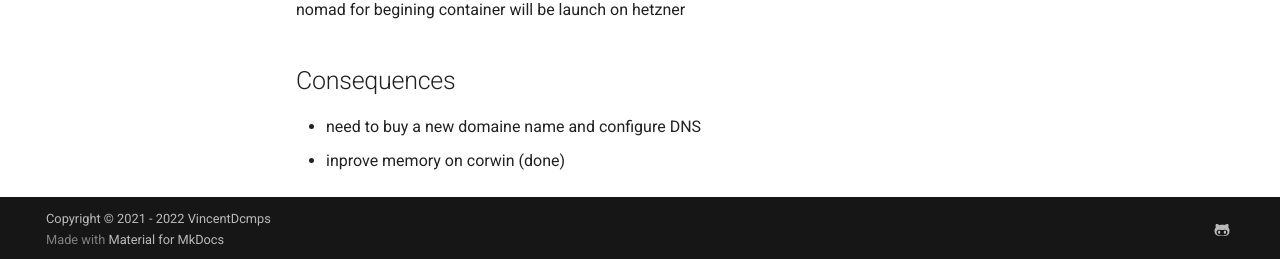
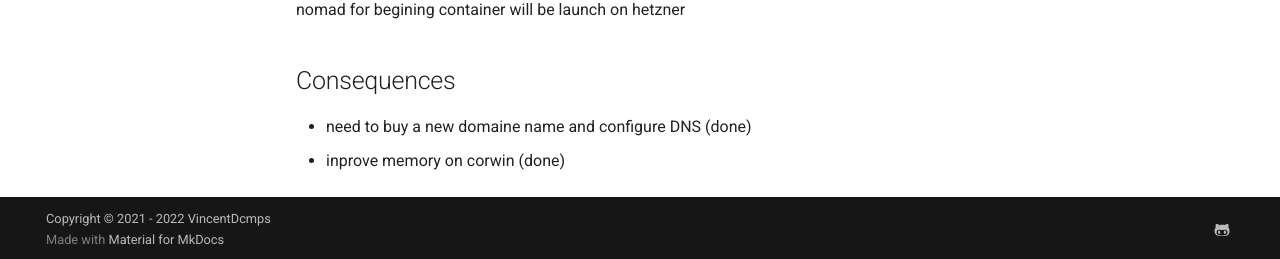
Before and after one commit to vincentDcmps/homelab, an MkDocs documentation site: the page built from docs/ADR/003-mailserver.md, in a window 1280 px wide and 900 px high, scrolled down 691 px. Shown: the part 638-897 px from the top of the window. Built offline with MkDocs 1.6.1 and Material for MkDocs 9.7.7, drawn with Linux system fonts in a browser that asks for light colours.

Commit message:
docs: mailserver ADR done

```diff
--- a/docs/ADR/003-mailserver.md
+++ b/docs/ADR/003-mailserver.md
@@ -2,7 +2,7 @@
 
 ## Status
 
-In progress
+done
 
 ## Context
 
@@ -50,5 +50,5 @@ for begining container will be launch on hetzner
 
 ## Consequences
 
-- need to buy a new domaine name and configure DNS
+- need to buy a new domaine name and configure DNS (done)
 - inprove memory on corwin (done)
```
